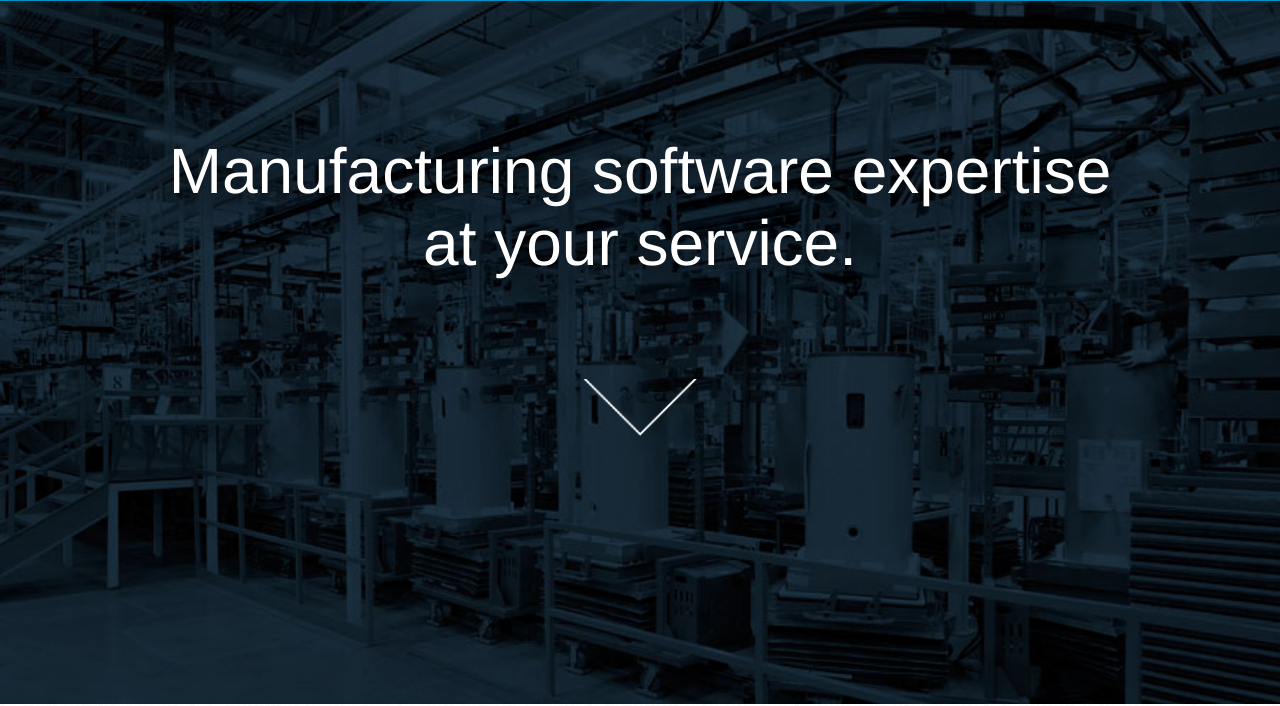
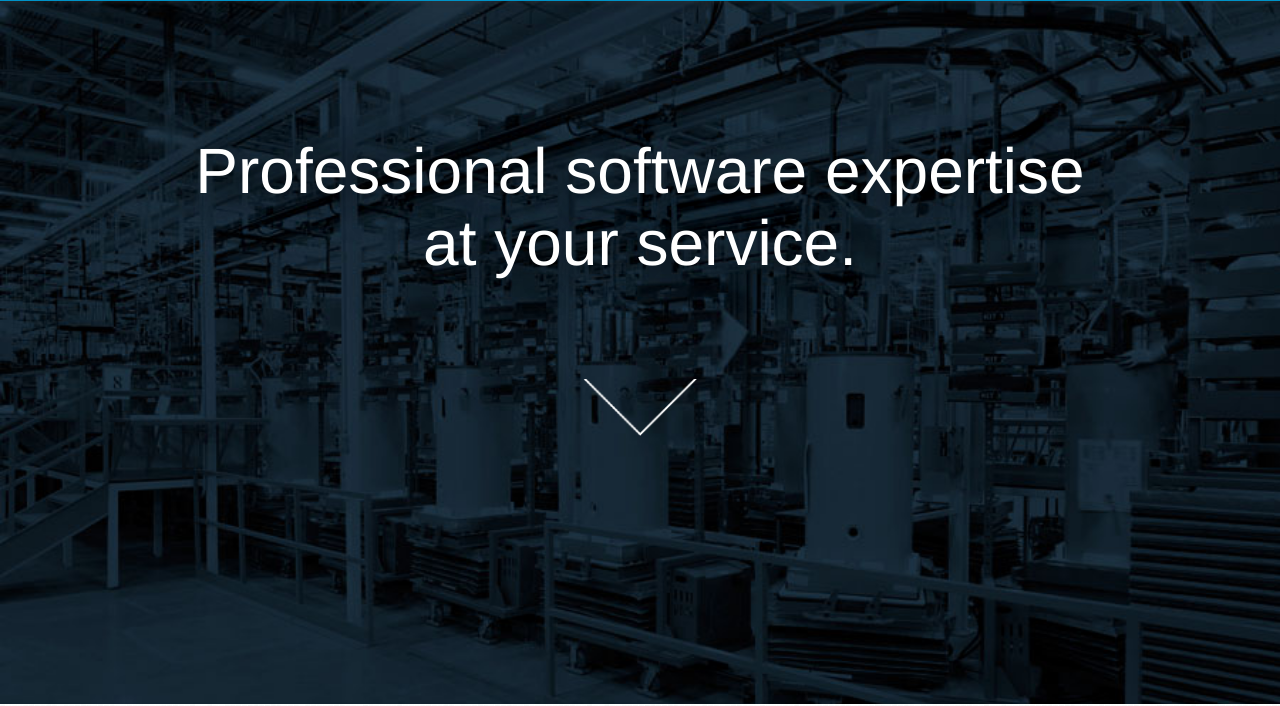
Before and after one commit to hebrides/krypton, a plain HTML site: page index.html in a window 1280 px wide. Shown: the part 96-802 px from the top of the page. Drawn offline with Linux system fonts and the light colour scheme.

Commit message:
Update index.html

```diff
--- a/index.html
+++ b/index.html
@@ -87,7 +87,7 @@
         <div class="container" class="">
             <div class="row">
                 <div class="col-sm-12">
-                    <h1 class="headline-banner">Manufacturing software expertise<br />at your service.</h1>
+                    <h1 class="headline-banner">Professional software expertise<br />at your service.</h1>
                     <a class="page-scroll" href="#about"><img src="assets/images/chevron-down.png" /></a>
                 </div>
             </div>
```
